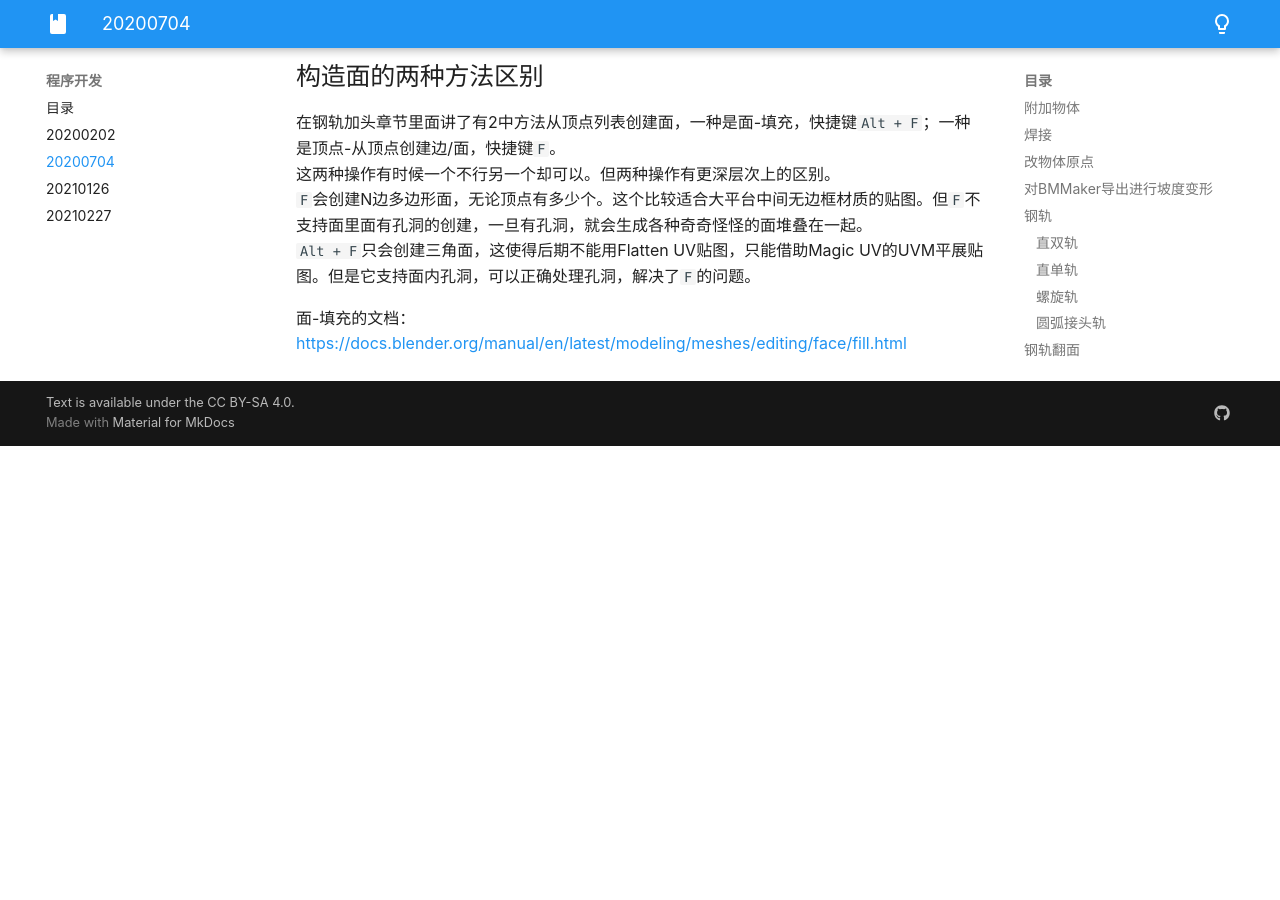
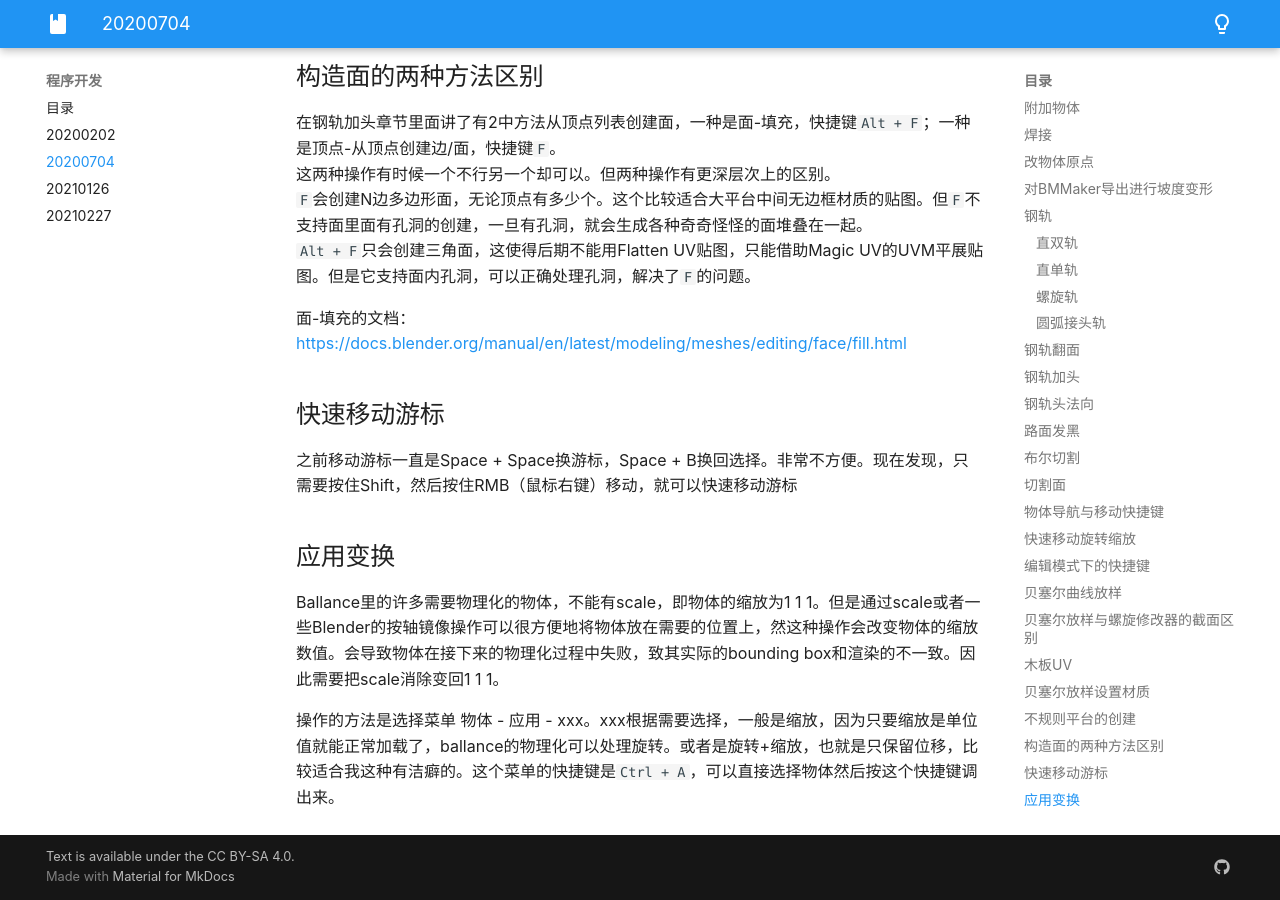
Before and after one commit to yyc12345/MyBlog, an MkDocs documentation site: the page built from docs/program/20200704.md, in a window 1280 px wide and 900 px high, scrolled down 8016 px. Built offline with MkDocs 1.6.1 and Material for MkDocs 9.7.7, drawn with Linux system fonts in a browser that asks for light colours; before the commit the page ends 8462 px from its top, so only the background shows below that.

Commit message:
add blender operations

```diff
--- a/docs/program/20200704.md
+++ b/docs/program/20200704.md
@@ -222,3 +222,13 @@ PS：千万不要对机关改原点，就是那些会被游戏在加载期间进
 `Alt + F`只会创建三角面，这使得后期不能用Flatten UV贴图，只能借助Magic UV的UVM平展贴图。但是它支持面内孔洞，可以正确处理孔洞，解决了`F`的问题。
 
 面-填充的文档：https://docs.blender.org/manual/en/latest/modeling/meshes/editing/face/fill.html
+
+## 快速移动游标
+
+之前移动游标一直是Space + Space换游标，Space + B换回选择。非常不方便。现在发现，只需要按住Shift，然后按住RMB（鼠标右键）移动，就可以快速移动游标
+
+## 应用变换
+
+Ballance里的许多需要物理化的物体，不能有scale，即物体的缩放为1 1 1。但是通过scale或者一些Blender的按轴镜像操作可以很方便地将物体放在需要的位置上，然这种操作会改变物体的缩放数值。会导致物体在接下来的物理化过程中失败，致其实际的bounding box和渲染的不一致。因此需要把scale消除变回1 1 1。
+
+操作的方法是选择菜单 物体 - 应用 - xxx。xxx根据需要选择，一般是缩放，因为只要缩放是单位值就能正常加载了，ballance的物理化可以处理旋转。或者是旋转+缩放，也就是只保留位移，比较适合我这种有洁癖的。这个菜单的快捷键是`Ctrl + A`，可以直接选择物体然后按这个快捷键调出来。
```
